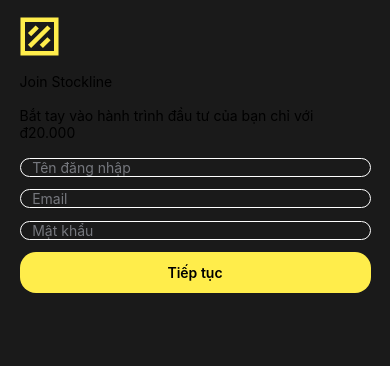
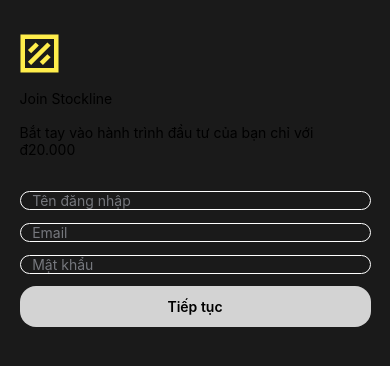
Before and after one commit to TalJa1/StockingApp, a React Native app: screen /SignUp in a window 390 px wide. Shown: the top 366 px of the page. Built offline with nearby package versions, Linux system fonts and the light colour scheme.

Commit message:
Refactor SignUp view, add SignUpInputFieldProps interface, and implement form validation

```diff
--- a/views/account/SignUp.tsx
+++ b/views/account/SignUp.tsx
@@ -1,3 +1,4 @@
+/* eslint-disable react-hooks/exhaustive-deps */
 import {
   ScrollView,
   StyleSheet,
@@ -6,7 +7,7 @@
   TouchableOpacity,
   View,
 } from 'react-native';
-import React, {useState} from 'react';
+import React, {useEffect, useState} from 'react';
 import {container, vh, vw} from '../../services/styleSheet';
 import {SafeAreaView} from 'react-native-safe-area-context';
 import useStatusBar from '../../services/useStatusBar';
@@ -31,13 +32,44 @@
     email: '',
     password: '',
   });
+  const [isFormValid, setIsFormValid] = useState(false);
+  const [isEmailValid, setIsEmailValid] = useState(true);
+  const [emailWarning, setEmailWarning] = useState('');
 
   const handleInputChange = (field: string) => (text: string) => {
     setInputData(prevData => ({
       ...prevData,
       [field]: text,
     }));
+    checkIfAllFieldsFilled();
   };
+
+  const checkIfAllFieldsFilled = () => {
+    const {username, email, password} = inputData;
+    const isFormFilled = !!(username && email && password);
+    setIsFormValid(isFormFilled);
+  };
+
+  const checkEmailValidation = () => {
+    const {email} = inputData;
+    const emailRegex = /^[^\s@]+@[^\s@]+\.[^\s@]+$/;
+    const emailValid = emailRegex.test(email);
+    setIsEmailValid(emailValid);
+    setEmailWarning(emailValid ? '' : 'Email không hợp lệ');
+    return emailValid;
+  };
+
+  const handleSubmit = () => {
+    checkEmailValidation();
+    if (!isEmailValid) {
+      return;
+    }
+    // Proceed with form submission
+  };
+
+  useEffect(() => {
+    checkIfAllFieldsFilled();
+  }, [inputData]);
 
   return (
     <View style={styles.mainContainer}>
@@ -51,12 +83,18 @@
         value={inputData.email}
         onChangeText={handleInputChange('email')}
       />
+      {emailWarning ? (
+        <Text style={styles.errorText}>{emailWarning}</Text>
+      ) : null}
       <InputField
         placeholder="Mật khẩu"
         value={inputData.password}
         onChangeText={handleInputChange('password')}
       />
-      <TouchableOpacity style={styles.btnMain}>
+      <TouchableOpacity
+        style={[styles.btnMain, !isFormValid && styles.btnDisabled]}
+        disabled={!isFormValid}
+        onPress={handleSubmit}>
         <Text style={styles.btnMaintxt}>Tiếp tục</Text>
       </TouchableOpacity>
     </View>
@@ -97,7 +135,7 @@
   header: {
     rowGap: vh(2),
     paddingHorizontal: vw(5),
-    paddingVertical: vh(2),
+    paddingVertical: vh(4),
   },
   inputField: {
     borderWidth: 1,
@@ -119,4 +157,11 @@
     color: 'black',
     fontWeight: '600',
   },
+  btnDisabled: {
+    backgroundColor: '#D3D3D3',
+  },
+  errorText: {
+    color: 'red',
+    marginBottom: 10,
+  },
 });
```
